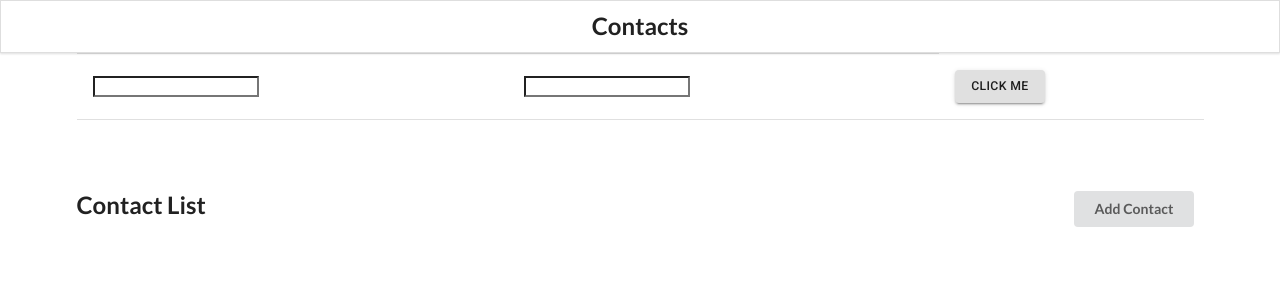
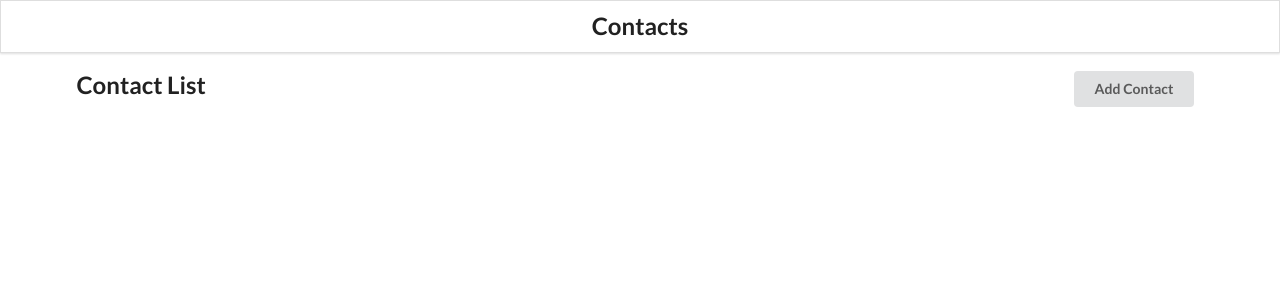
Before and after one commit to samofoke/Software_Engineering, a React (Create React App) app in the folder training-app/: page / in a window 1280 px wide. Shown: the top 300 px of the page. Built offline with nearby package versions, Linux system fonts and the light colour scheme.

Commit message:
testing how to add tables

```diff
--- a/training-app/src/App.js
+++ b/training-app/src/App.js
@@ -50,7 +50,6 @@ function App() {
     <div className="ui container">
       <Router>
         <Header />
-        <AddTable/>
         <Switch>
           <Route
             path="/"
@@ -71,14 +70,14 @@ function App() {
                 addContactHandler={addContactHandler} />
             )}
           />
-          {/* <Route
-            path="table"
+          <Route
+            path="/table"
             render={(props) => (
               <AddTable
                 {...props}
               />
             )}
-          /> */}
+          />
         </Switch>
       </Router>
     </div>
```
